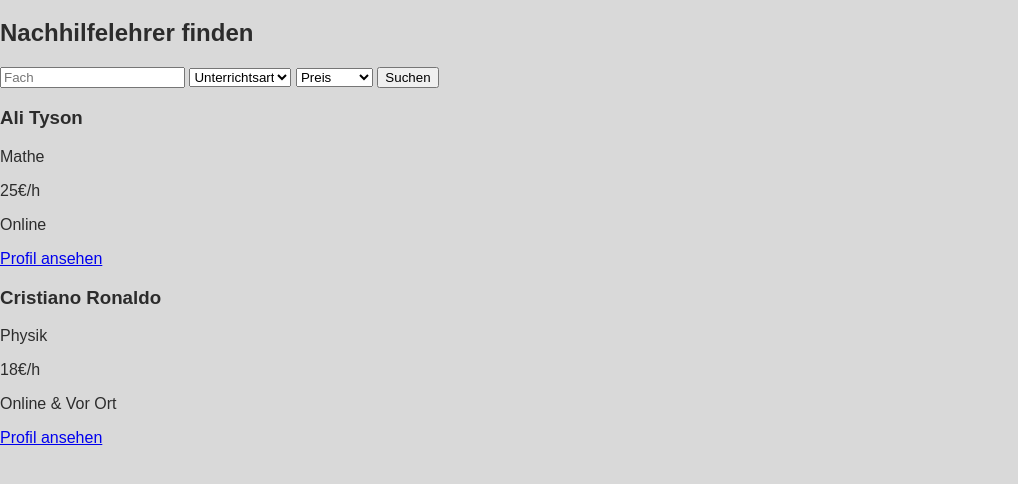
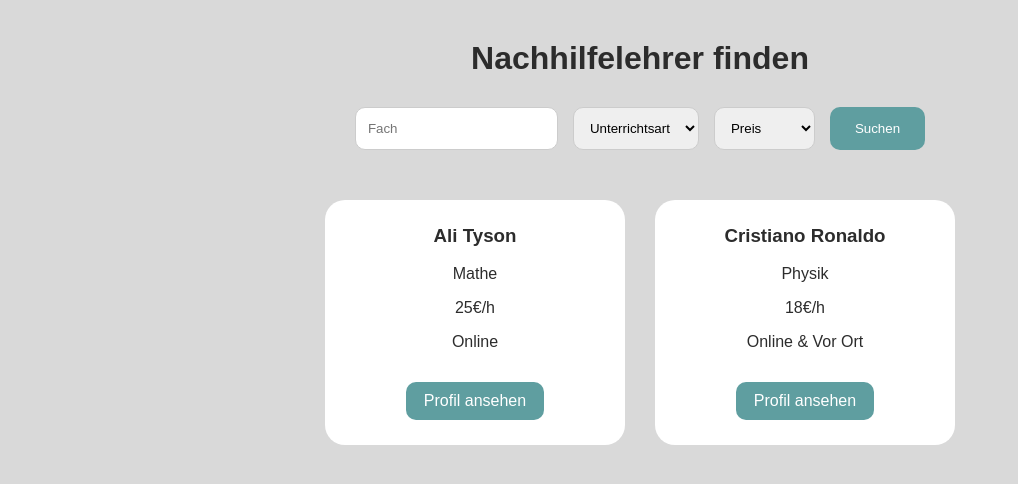
Before and after one commit to Mohd323/Nachhilfe-Plattform, a Flask app: page /suche in a window 1280 px wide. Shown: the part 116-600 px from the top of the page, without its empty margins (0-1018 px from the left). Run offline with Flask 3, Linux system fonts and the light colour scheme.

Commit message:
style.css & teacher_search.html update

```diff
--- a/static/css/style.css
+++ b/static/css/style.css
@@ -290,3 +290,69 @@ footer a {
     color: #0077aa; /* blaue Linkfarbe */
     text-decoration: underline; /* Link unterstreichen */
 }
+
+/* Suchseite: teacher_search */
+.search-header {
+    text-align: center;
+    margin-top: 40px;
+}
+
+.search-header h2 {
+    font-size: 32px;
+}
+
+/* Filterbereich */
+.filter-box {
+    display: flex;                    /* Elemente nebeneinander anzeigen */
+    justify-content: center;
+    gap: 15px;                        /* Abstand zwischen den Elementen */
+    margin: 30px;
+}
+
+/* Suchfeld und Dropdown-Menüs */
+.filter-box input,
+.filter-box select {
+    padding: 12px;                    /* Innenabstand */
+    border-radius: 10px;              /* abgerundete Ecken */
+    border: 1px solid #cccccc;
+}
+
+.filter-box button {
+    background-color: #5f9ea0;
+    color: white;
+    border: none;
+    border-radius: 10px;
+    padding: 12px 25px;
+    cursor: pointer;                   /* Hand beim Hover */
+}
+
+/* Lehrerkarten */
+.teacher-grid {
+    display: flex;
+    justify-content: center;
+    gap: 30px;
+    flex-wrap: wrap;                  /* Zeilenumbruch bei wenig Platz */
+    margin: 50px;
+}
+
+.teacher-card {
+    background-color: white;
+    width: 250px;
+    padding: 25px;
+    border-radius: 20px;
+    text-align: center;
+}
+
+.teacher-card h3 {
+    margin-top: 0;
+}
+
+.profile-btn {
+    display: inline-block;
+    margin-top: 15px;
+    background-color: #5f9ea0;
+    color: white;
+    text-decoration: none;              /* Unterstreichung entfernen */
+    padding: 10px 18px;
+    border-radius: 10px;
+}
--- a/templates/teacher_search.html
+++ b/templates/teacher_search.html
@@ -27,11 +27,11 @@
     </header>
 
     <main>
-        <section class="...">
+        <section class="search-header">
             <h2>Nachhilfelehrer finden</h2>
         </section>
 
-        <section class="...">
+        <section class="filter-box">
             <input type="text" placeholder="Fach">
             <select>
                 <option>Unterrichtsart</option>
@@ -49,26 +49,26 @@
             <button>Suchen</button>
         </section>
 
-        <section class="...">
+        <section class="teacher-grid">
 
-            <div class="...">
+            <div class="teacher-card">
                 <h3>Ali Tyson</h3>
                 <p>Mathe</p>
                 <p>25€/h</p>
                 <p>Online</p>
 
-                <a href="{{ url_for('teacher_profile') }}" class="...">
+                <a href="{{ url_for('teacher_profile') }}" class="profile-btn">
                 Profil ansehen
                 </a>
             </div>
 
-            <div class="...">
+            <div class="teacher-card">
                 <h3>Cristiano Ronaldo</h3>
                 <p>Physik</p>
                 <p>18€/h</p>
                 <p>Online & Vor Ort</p>
 
-                <a href="{{ url_for('teacher_profile') }}" class="...">
+                <a href="{{ url_for('teacher_profile') }}" class="profile-btn">
                 Profil ansehen
                 </a>
             </div>
```
